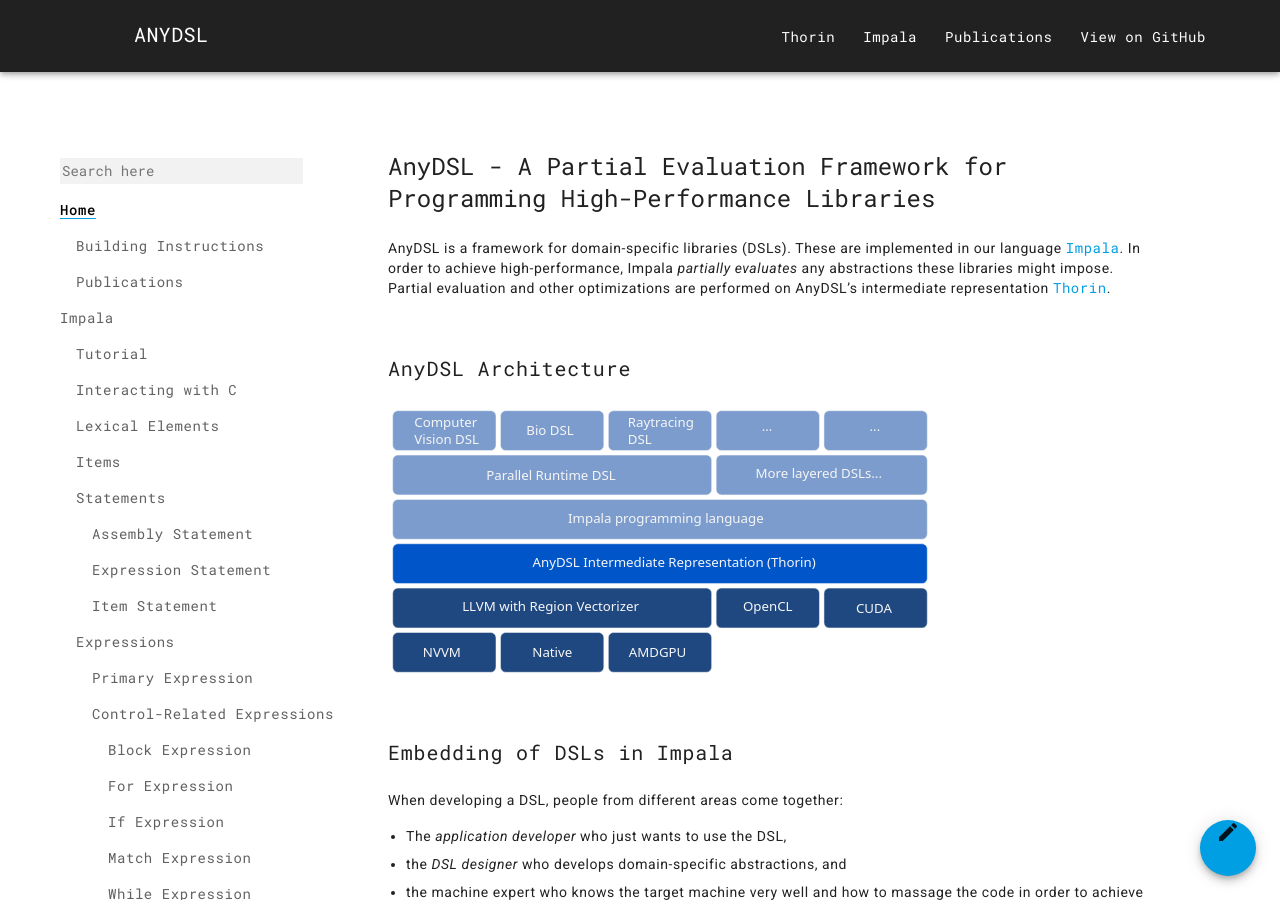
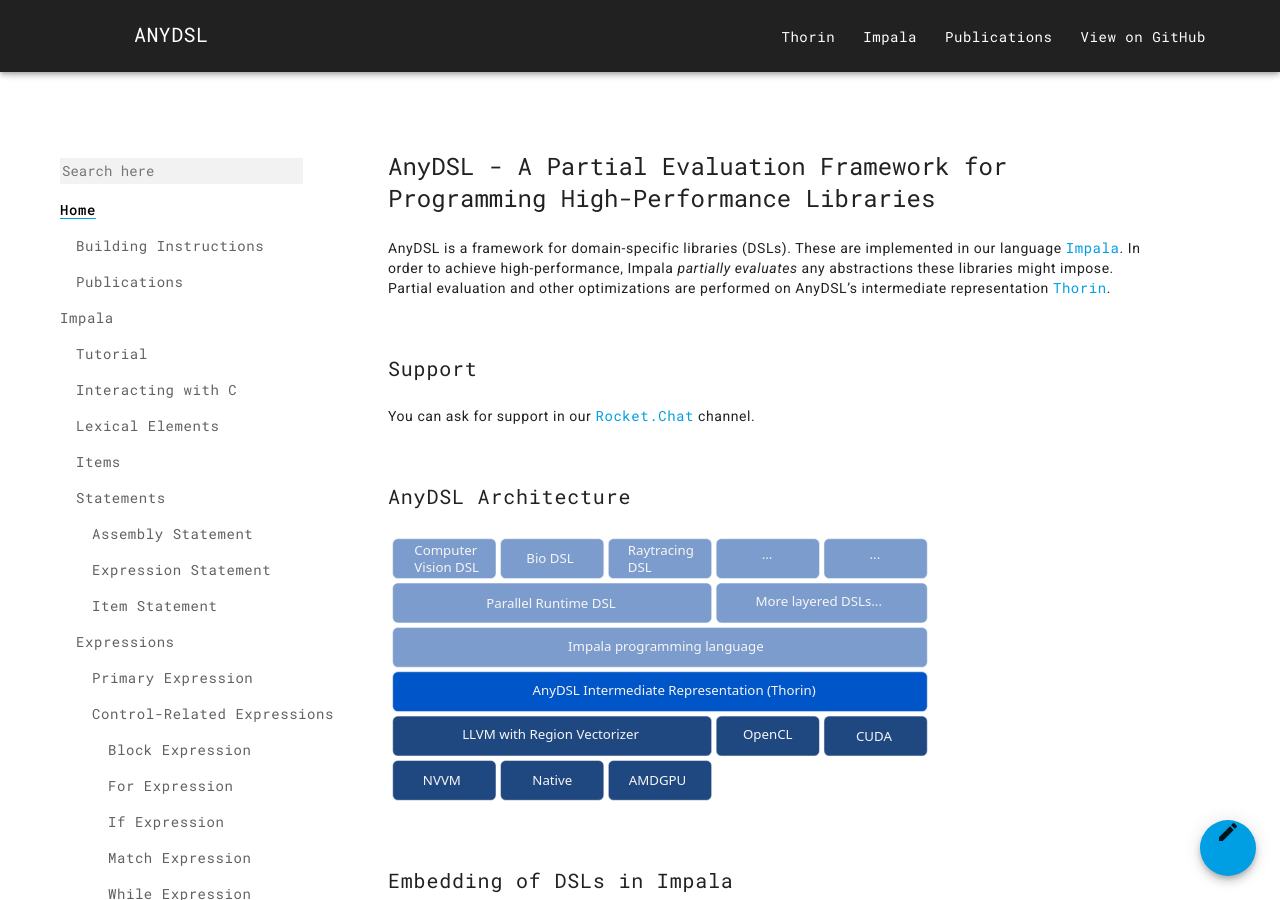
Before and after one commit to AnyDSL/anydsl.github.io, a Jekyll site: the page built from index.md, in a window 1280 px wide and 900 px high. Built offline with Jekyll 4.4.1, drawn with Linux system fonts in a browser that asks for light colours; nearby versions of some CDN libraries.

Commit message:
mention rocketchat channel

```diff
--- a/index.md
+++ b/index.md
@@ -9,6 +9,10 @@ AnyDSL is a framework for domain-specific libraries (DSLs).
 These are implemented in our language [Impala]({% link Impala.md %}).
 In order to achieve high-performance, Impala *partially evaluates* any abstractions these libraries might impose.
 Partial evaluation and other optimizations are performed on AnyDSL's intermediate representation [Thorin]({% link Thorin.md %}).
+
+## Support
+
+You can ask for support in our [Rocket.Chat](https://open.rocket.chat/channel/anydsl) channel.
 
 ## AnyDSL Architecture
 
```
